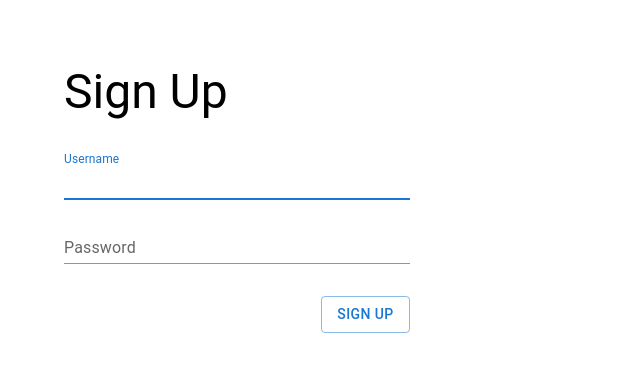
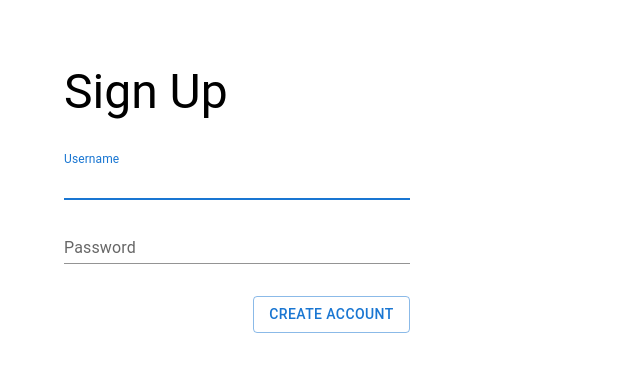
Before and after one commit to CS3219-AY2223S1/cs3219-project-ay2223s1-g9, a React (Create React App) app in the folder frontend/: page /signup in a window 1280 px wide. Shown: the top 372 px of the page, without its empty margins (0-640 px from the left). Built offline with nearby package versions, Linux system fonts and the light colour scheme.

Commit message:
update: login, signup page

```diff
--- a/frontend/src/App.js
+++ b/frontend/src/App.js
@@ -1,6 +1,13 @@
-import {BrowserRouter as Router, Routes, Route, Navigate} from "react-router-dom";
-import SignupPage from './components/SignupPage';
-import {Box} from "@mui/material";
+import {
+  BrowserRouter as Router,
+  Routes,
+  Route,
+  Navigate,
+} from "react-router-dom";
+import SignupPage from "./pages/SignupPage";
+import { Box } from "@mui/material";
+import LoginPage from "./pages/LoginPage";
+import HomePage from "./pages/HomePage";
 
 function App() {
   return (
@@ -8,8 +15,14 @@ function App() {
       <Box display={"flex"} flexDirection={"column"} padding={"4rem"}>
         <Router>
           <Routes>
-                        <Route exact path="/" element={<Navigate replace to="/signup" />}></Route>
-                        <Route path="/signup" element={<SignupPage/>}/>
+            <Route
+              exact
+              path="/"
+              //element={<Navigate replace to="/login" />}
+              element={<HomePage />}
+            ></Route>
+            <Route path="/signup" element={<SignupPage />} />
+            <Route path="/login" element={<LoginPage />} />
           </Routes>
         </Router>
       </Box>
--- a/frontend/src/components/SignupPage.js
+++ /dev/null
@@ -1,98 +0,0 @@
-import {
-    Box,
-    Button,
-    Dialog,
-    DialogActions,
-    DialogContent,
-    DialogContentText,
-    DialogTitle,
-    TextField,
-    Typography
-} from "@mui/material";
-import {useState} from "react";
-import axios from "axios";
-import {URL_USER_SVC} from "../configs";
-import {STATUS_CODE_CONFLICT, STATUS_CODE_CREATED} from "../constants";
-import {Link} from "react-router-dom";
-
-function SignupPage() {
-    const [username, setUsername] = useState("")
-    const [password, setPassword] = useState("")
-    const [isDialogOpen, setIsDialogOpen] = useState(false)
-    const [dialogTitle, setDialogTitle] = useState("")
-    const [dialogMsg, setDialogMsg] = useState("")
-    const [isSignupSuccess, setIsSignupSuccess] = useState(false)
-
-    const handleSignup = async () => {
-        setIsSignupSuccess(false)
-        const res = await axios.post(URL_USER_SVC, { username, password })
-            .catch((err) => {
-                if (err.response.status === STATUS_CODE_CONFLICT) {
-                    setErrorDialog('This username already exists')
-                } else {
-                    setErrorDialog('Please try again later')
-                }
-            })
-        if (res && res.status === STATUS_CODE_CREATED) {
-            setSuccessDialog('Account successfully created')
-            setIsSignupSuccess(true)
-        }
-    }
-
-    const closeDialog = () => setIsDialogOpen(false)
-
-    const setSuccessDialog = (msg) => {
-        setIsDialogOpen(true)
-        setDialogTitle('Success')
-        setDialogMsg(msg)
-    }
-
-    const setErrorDialog = (msg) => {
-        setIsDialogOpen(true)
-        setDialogTitle('Error')
-        setDialogMsg(msg)
-    }
-
-    return (
-        <Box display={"flex"} flexDirection={"column"} width={"30%"}>
-            <Typography variant={"h3"} marginBottom={"2rem"}>Sign Up</Typography>
-            <TextField
-                label="Username"
-                variant="standard"
-                value={username}
-                onChange={(e) => setUsername(e.target.value)}
-                sx={{marginBottom: "1rem"}}
-                autoFocus
-            />
-            <TextField
-                label="Password"
-                variant="standard"
-                type="password"
-                value={password}
-                onChange={(e) => setPassword(e.target.value)}
-                sx={{marginBottom: "2rem"}}
-            />
-            <Box display={"flex"} flexDirection={"row"} justifyContent={"flex-end"}>
-                <Button variant={"outlined"} onClick={handleSignup}>Sign up</Button>
-            </Box>
-
-            <Dialog
-                open={isDialogOpen}
-                onClose={closeDialog}
-            >
-                <DialogTitle>{dialogTitle}</DialogTitle>
-                <DialogContent>
-                    <DialogContentText>{dialogMsg}</DialogContentText>
-                </DialogContent>
-                <DialogActions>
-                    {isSignupSuccess
-                        ? <Button component={Link} to="/login">Log in</Button>
-                        : <Button onClick={closeDialog}>Done</Button>
-                    }
-                </DialogActions>
-            </Dialog>
-        </Box>
-    )
-}
-
-export default SignupPage;
--- a/frontend/src/constants.js
+++ b/frontend/src/constants.js
@@ -1,2 +1,4 @@
-export const STATUS_CODE_CREATED = 201
-export const STATUS_CODE_CONFLICT = 409
+export const STATUS_CODE_CREATED = 201;
+export const STATUS_CODE_CONFLICT = 409;
+export const STATUS_CODE_BAD_REQUEST = 400; //i just put this for now, change depending on your implementation
+export const STATUS_CODE_SUCCESS = 200;
--- /dev/null
+++ b/frontend/src/pages/HomePage.js
@@ -0,0 +1,5 @@
+const HomePage = () => {
+  return <div>homepage</div>;
+};
+
+export default HomePage;
--- /dev/null
+++ b/frontend/src/pages/LoginPage.js
@@ -0,0 +1,105 @@
+import {
+  Box,
+  Button,
+  Dialog,
+  DialogActions,
+  DialogContent,
+  DialogContentText,
+  DialogTitle,
+  TextField,
+  Typography,
+} from "@mui/material";
+import { useState } from "react";
+import axios from "axios";
+import { URL_USER_SVC } from "../configs";
+import {
+  STATUS_CODE_CONFLICT,
+  STATUS_CODE_CREATED,
+  STATUS_CODE_BAD_REQUEST,
+  STATUS_CODE_SUCCESS,
+} from "../constants";
+import { Link } from "react-router-dom";
+
+function LoginPage() {
+  const [username, setUsername] = useState("");
+  const [password, setPassword] = useState("");
+  const [isDialogOpen, setIsDialogOpen] = useState(false);
+  const [dialogTitle, setDialogTitle] = useState("");
+  const [dialogMsg, setDialogMsg] = useState("");
+  const [isLoginSuccess, setIsLoginSuccess] = useState(false);
+  const [jwt, setJwt] = useState(); //set upon successful loginr
+
+  const handleLogIn = async () => {
+    const res = await axios
+      .post(URL_USER_SVC, { username, password })
+      .catch((err) => {
+        if (err.response.status === STATUS_CODE_BAD_REQUEST) {
+          setErrorDialog("Wrong username or password");
+        } else {
+          setErrorDialog("Please try again later");
+        }
+      });
+    if (res && res.status === STATUS_CODE_SUCCESS) {
+      const jwt = res.data; //store jwt, change as needed
+    }
+  };
+
+  const closeDialog = () => setIsDialogOpen(false);
+
+  const setErrorDialog = (msg) => {
+    setIsDialogOpen(true);
+    setDialogTitle("Error");
+    setDialogMsg(msg);
+  };
+
+  return (
+    <Box display={"flex"} flexDirection={"column"} width={"30%"}>
+      <Typography variant={"h3"} marginBottom={"2rem"}>
+        Login
+      </Typography>
+      <TextField
+        label="Username"
+        variant="standard"
+        value={username}
+        onChange={(e) => setUsername(e.target.value)}
+        sx={{ marginBottom: "1rem" }}
+        autoFocus
+      />
+      <TextField
+        label="Password"
+        variant="standard"
+        type="password"
+        value={password}
+        onChange={(e) => setPassword(e.target.value)}
+        sx={{ marginBottom: "2rem" }}
+      />
+      <Box
+        display={"flex"}
+        flexDirection={"row"}
+        justifyContent={"flex-end"}
+        sx={{ marginBottom: "1rem" }}
+      >
+        <Button variant={"outlined"} onClick={handleLogIn}>
+          Log in
+        </Button>
+      </Box>
+      <Box display={"flex"} flexDirection={"row"} justifyContent={"center"}>
+        <Typography>
+          or <Link to={"/signup"}> create an account</Link>
+        </Typography>
+      </Box>
+
+      <Dialog open={isDialogOpen} onClose={closeDialog}>
+        <DialogTitle>{dialogTitle}</DialogTitle>
+        <DialogContent>
+          <DialogContentText>{dialogMsg}</DialogContentText>
+        </DialogContent>
+        <DialogActions>
+          <Button onClick={closeDialog}>OK</Button>
+        </DialogActions>
+      </Dialog>
+    </Box>
+  );
+}
+
+export default LoginPage;
--- /dev/null
+++ b/frontend/src/pages/SignupPage.js
@@ -0,0 +1,103 @@
+import {
+  Box,
+  Button,
+  Dialog,
+  DialogActions,
+  DialogContent,
+  DialogContentText,
+  DialogTitle,
+  TextField,
+  Typography,
+} from "@mui/material";
+import { useState } from "react";
+import axios from "axios";
+import { URL_USER_SVC } from "../configs";
+import { STATUS_CODE_CONFLICT, STATUS_CODE_CREATED } from "../constants";
+import { Link } from "react-router-dom";
+
+function SignupPage() {
+  const [username, setUsername] = useState("");
+  const [password, setPassword] = useState("");
+  const [isDialogOpen, setIsDialogOpen] = useState(false);
+  const [dialogTitle, setDialogTitle] = useState("");
+  const [dialogMsg, setDialogMsg] = useState("");
+  const [isSignupSuccess, setIsSignupSuccess] = useState(false);
+
+  const handleSignup = async () => {
+    setIsSignupSuccess(false);
+    const res = await axios
+      .post(URL_USER_SVC, { username, password })
+      .catch((err) => {
+        if (err.response.status === STATUS_CODE_CONFLICT) {
+          setErrorDialog("This username already exists");
+        } else {
+          setErrorDialog("Please try again later");
+        }
+      });
+    if (res && res.status === STATUS_CODE_CREATED) {
+      setSuccessDialog("Account successfully created");
+      setIsSignupSuccess(true);
+    }
+  };
+
+  const closeDialog = () => setIsDialogOpen(false);
+
+  const setSuccessDialog = (msg) => {
+    setIsDialogOpen(true);
+    setDialogTitle("Success");
+    setDialogMsg(msg);
+  };
+
+  const setErrorDialog = (msg) => {
+    setIsDialogOpen(true);
+    setDialogTitle("Error");
+    setDialogMsg(msg);
+  };
+
+  return (
+    <Box display={"flex"} flexDirection={"column"} width={"30%"}>
+      <Typography variant={"h3"} marginBottom={"2rem"}>
+        Sign Up
+      </Typography>
+      <TextField
+        label="Username"
+        variant="standard"
+        value={username}
+        onChange={(e) => setUsername(e.target.value)}
+        sx={{ marginBottom: "1rem" }}
+        autoFocus
+      />
+      <TextField
+        label="Password"
+        variant="standard"
+        type="password"
+        value={password}
+        onChange={(e) => setPassword(e.target.value)}
+        sx={{ marginBottom: "2rem" }}
+      />
+      <Box display={"flex"} flexDirection={"row"} justifyContent={"flex-end"}>
+        <Button variant={"outlined"} onClick={handleSignup}>
+          Create account
+        </Button>
+      </Box>
+
+      <Dialog open={isDialogOpen} onClose={closeDialog}>
+        <DialogTitle>{dialogTitle}</DialogTitle>
+        <DialogContent>
+          <DialogContentText>{dialogMsg}</DialogContentText>
+        </DialogContent>
+        <DialogActions>
+          {isSignupSuccess ? (
+            <Button component={Link} to="/login">
+              Log in
+            </Button>
+          ) : (
+            <Button onClick={closeDialog}>Done</Button>
+          )}
+        </DialogActions>
+      </Dialog>
+    </Box>
+  );
+}
+
+export default SignupPage;
```
Also changed, not shown: frontend/src/pages/QuestionPage.js (added), 1 other file (tests, documents, lock files or other folders). Lines whose indentation alone changed are shown as unchanged.
